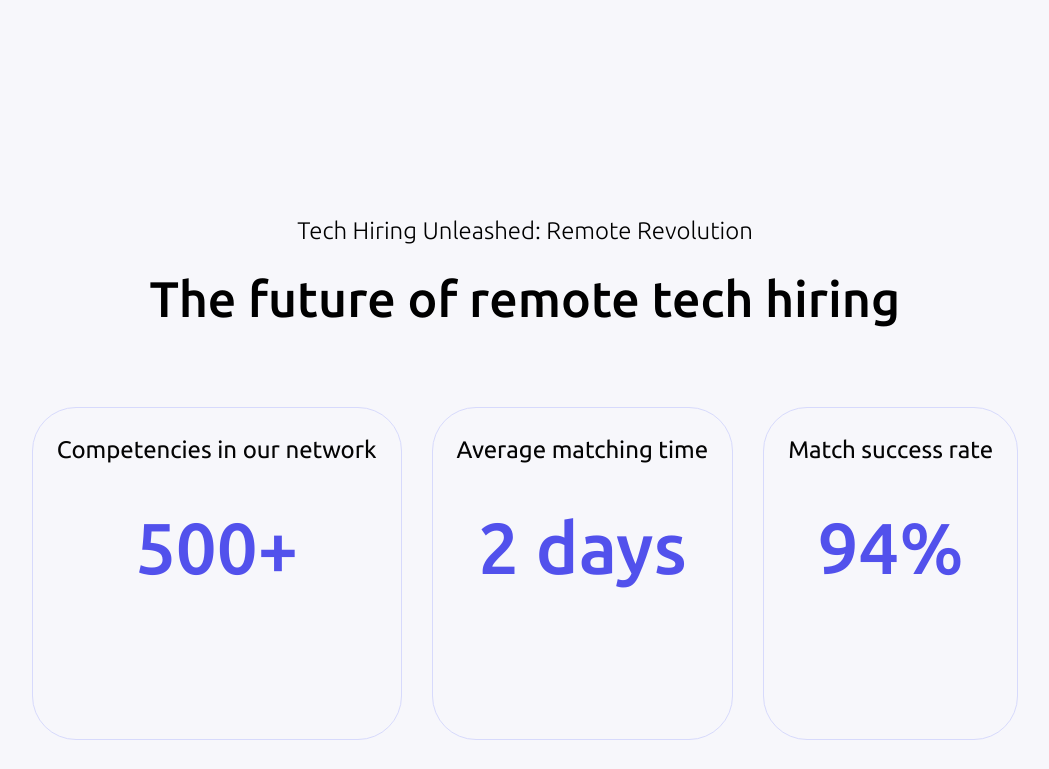
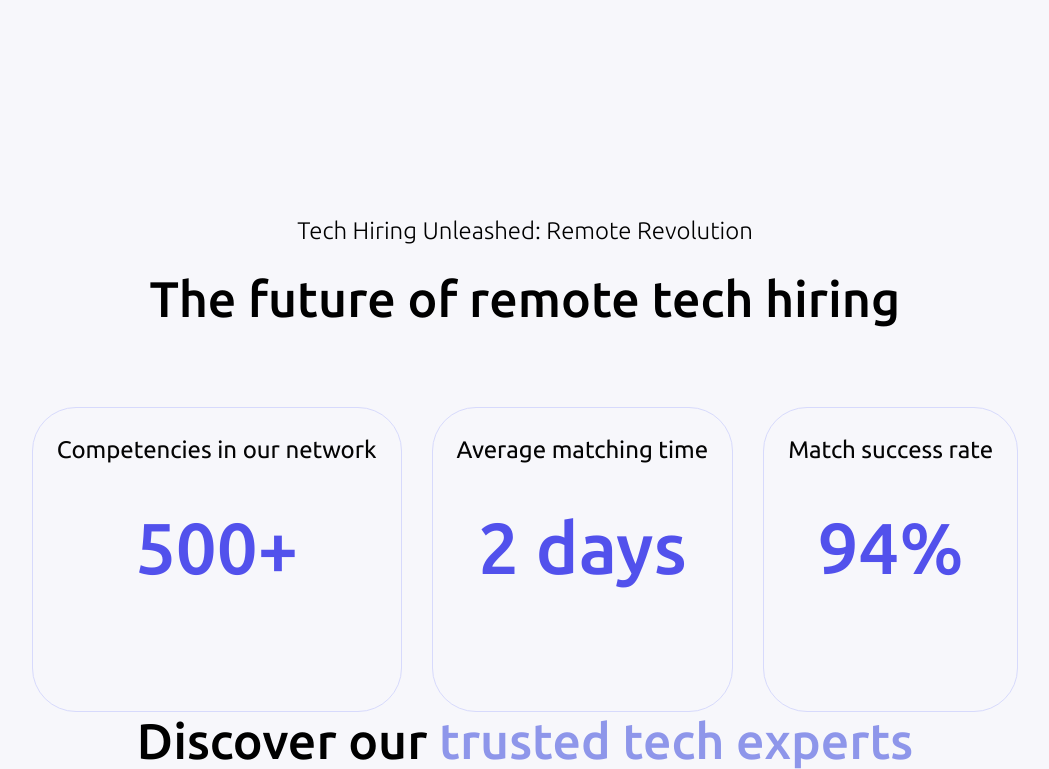
Before and after one commit to MSaliamon/codepride, a plain HTML site: page index.html in a window 1280 px wide. Shown: the part 3693-4462 px from the top of the page, without its empty margins (115-1164 px from the left). Before the commit the page ends 4433 px from the top, so only its background shows below. Drawn offline with Linux system fonts and the light colour scheme.

Commit message:
section4-fix

```diff
--- a/index.html
+++ b/index.html
@@ -192,7 +192,9 @@
                     </div>
                 </div>
             </section>
-            <section class="section5"></section>
+            <section class="section5">
+                <h2 class="title section5__title">Discover our <span class="title-text"> trusted tech experts</span></h2>
+            </section>
             <section class="section6"></section>
             <section class="section7"></section>
             <section class="section8"></section>
--- a/scss/main.scss
+++ b/scss/main.scss
@@ -212,6 +212,7 @@ body {
                 padding: 28px 24px;
                 border-radius: 44px;
                 border: 1px solid $Light-Purple;
+                padding-bottom: 120px;
                 &__text {
                     @include Ubuntu(24px, 400, 120%);
                     color: $Black;
@@ -220,10 +221,11 @@ body {
                 &__text2 {
                     @include Ubuntu(72px, 500, 120%);
                     color: $Accent;
-                    padding-bottom: 120px;
                 }
             }
         }
+        .section5 {
 
+        }
     }
 }
```
Also changed, not shown: css/main.css, css/main.min.css.
